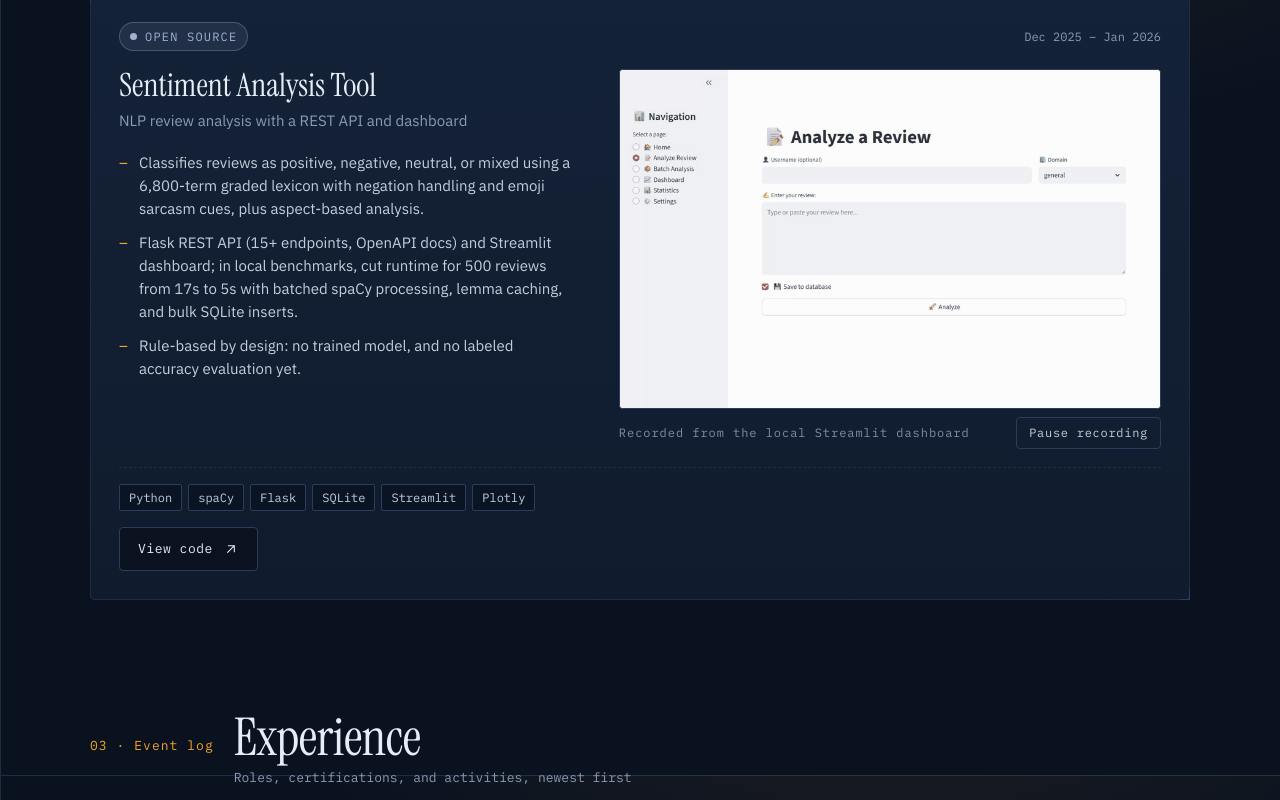
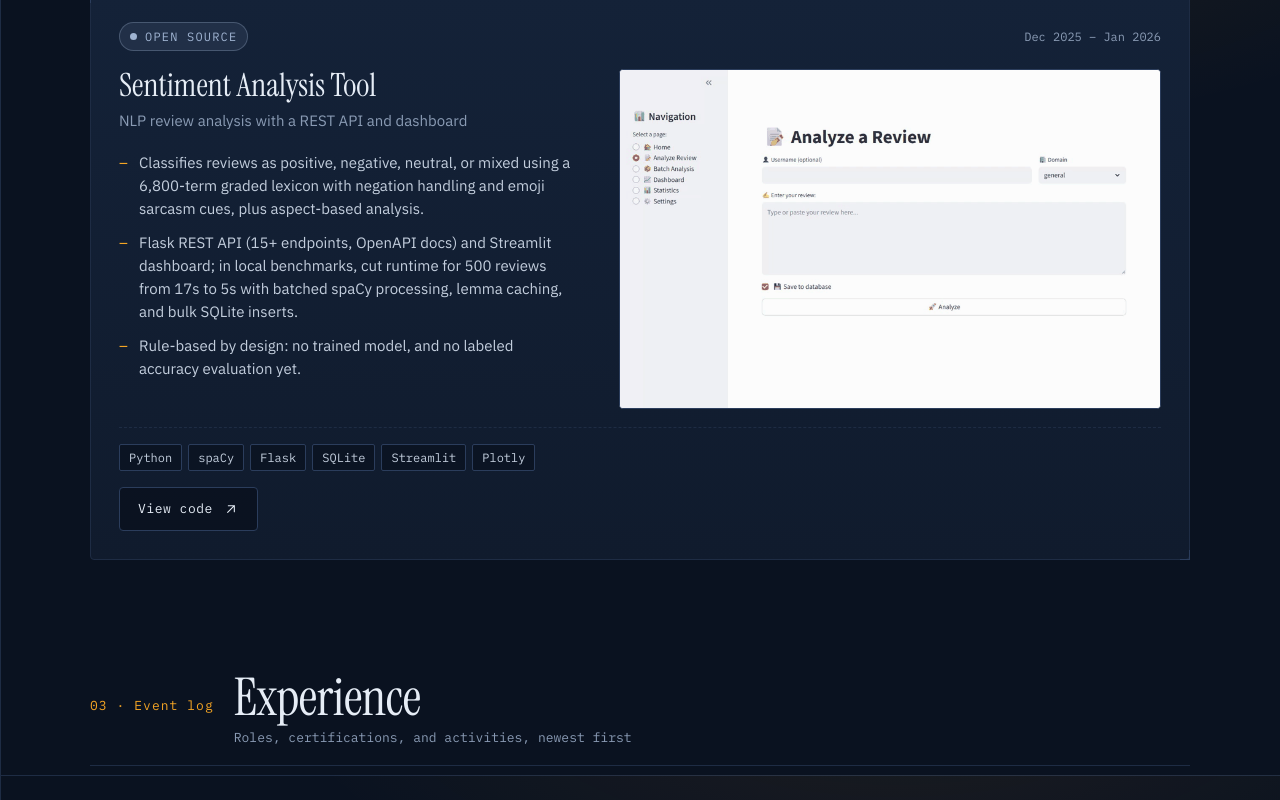
Before and after one commit to dan-jdiala/dan-jdiala.github.io, a React (Vite) app: page / in a window 1280 px wide. Shown: the part 2425-3225 px from the top of the page. Built offline with nearby package versions, Linux system fonts and the light colour scheme.

Commit message:
Remove demo caption and pause button

```diff
--- a/src/components/Recording.tsx
+++ b/src/components/Recording.tsx
@@ -1,29 +1,20 @@
-import { useState } from 'react'
 import type { Media } from '../data/site'
 
 const prefersReducedMotion =
   typeof window !== 'undefined' && window.matchMedia('(prefers-reduced-motion: reduce)').matches
 
-// A looping GIF with a pause control (WCAG 2.2.2). Reduced-motion visitors start on the still frame.
+// Looping project recording; visitors who prefer reduced motion get the still frame instead.
 export function Recording({ media }: { media: Media }) {
-  const [playing, setPlaying] = useState(!prefersReducedMotion)
-
   return (
     <figure className="system__media">
       <img
-        src={playing ? media.src : media.still}
+        src={prefersReducedMotion ? media.still : media.src}
         alt={media.alt}
         width={media.width}
         height={media.height}
         loading="lazy"
         decoding="async"
       />
-      <figcaption className="system__media-caption mono">
-        <span>{media.caption}</span>
-        <button type="button" className="media-toggle" onClick={() => setPlaying((p) => !p)}>
-          {playing ? 'Pause recording' : 'Play recording'}
-        </button>
-      </figcaption>
     </figure>
   )
 }
--- a/src/data/site.ts
+++ b/src/data/site.ts
@@ -23,7 +23,7 @@ export type SystemStatus = 'live' | 'active' | 'open-source'
 
 export type Stat = { value: string; label: string }
 
-export type Media = { src: string; still: string; alt: string; width: number; height: number; caption: string }
+export type Media = { src: string; still: string; alt: string; width: number; height: number }
 
 export type SystemProject = {
   id: string
@@ -160,7 +160,6 @@ export const systems: SystemProject[] = [
       alt: 'Recording of the Streamlit dashboard: a review praising the design and battery but criticizing service and price is analyzed as MIXED, with design and performance scored positive and service and value scored negative.',
       width: 880,
       height: 550,
-      caption: 'Recorded from the local Streamlit dashboard',
     },
     wide: true,
   },
--- a/src/styles/components.css
+++ b/src/styles/components.css
@@ -423,33 +423,6 @@
   border: 1px solid var(--line-strong);
   border-radius: var(--radius);
   background: #fafafa;
-}
-.system__media-caption {
-  display: flex;
-  flex-wrap: wrap;
-  align-items: center;
-  justify-content: space-between;
-  gap: 8px 12px;
-  margin-top: 8px;
-  color: var(--faint);
-  font-size: 0.75rem;
-  letter-spacing: 0.08em;
-}
-.media-toggle {
-  min-height: 32px;
-  padding: 4px 12px;
-  border: 1px solid var(--line-strong);
-  border-radius: var(--radius);
-  background: transparent;
-  color: var(--text-soft);
-  font: inherit;
-  letter-spacing: 0.06em;
-  cursor: pointer;
-  transition: color 0.2s, border-color 0.2s;
-}
-.media-toggle:hover {
-  color: var(--amber);
-  border-color: var(--amber);
 }
 
 /* Pulse-Net node board */
```
